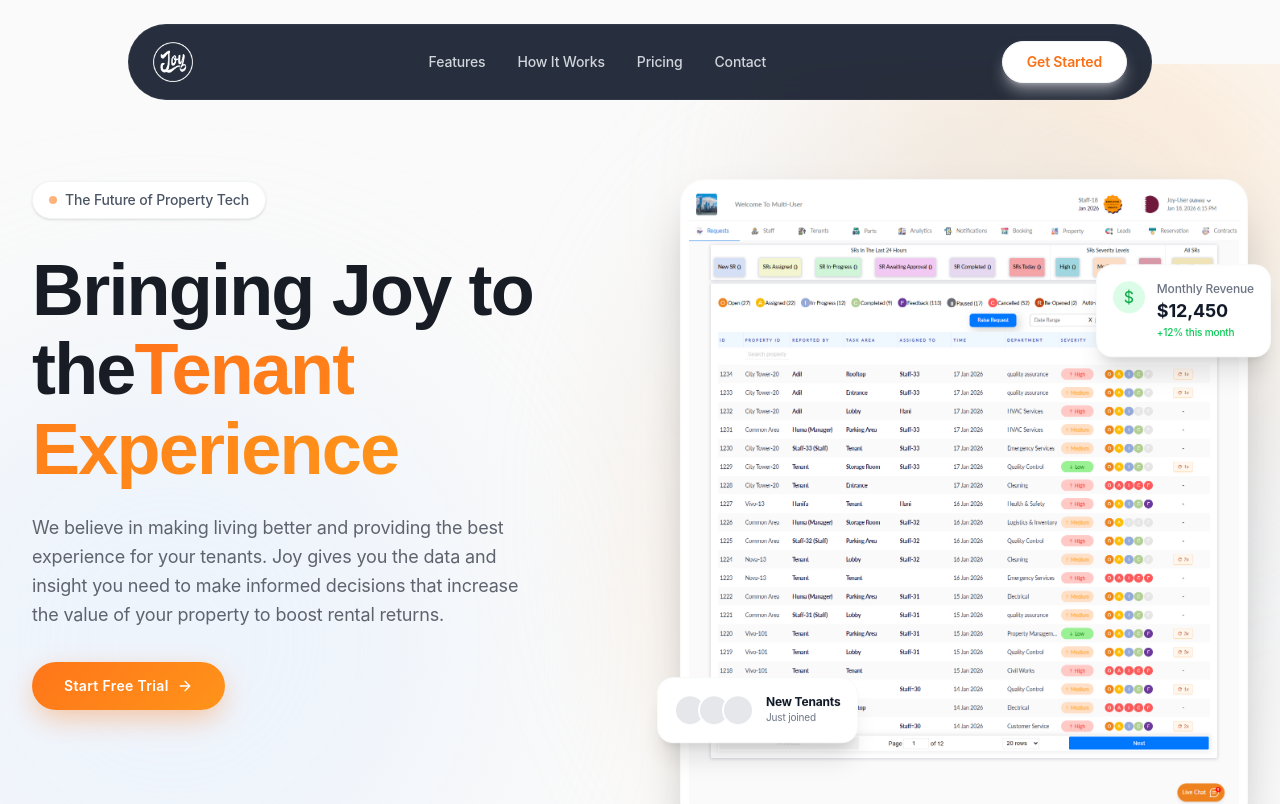
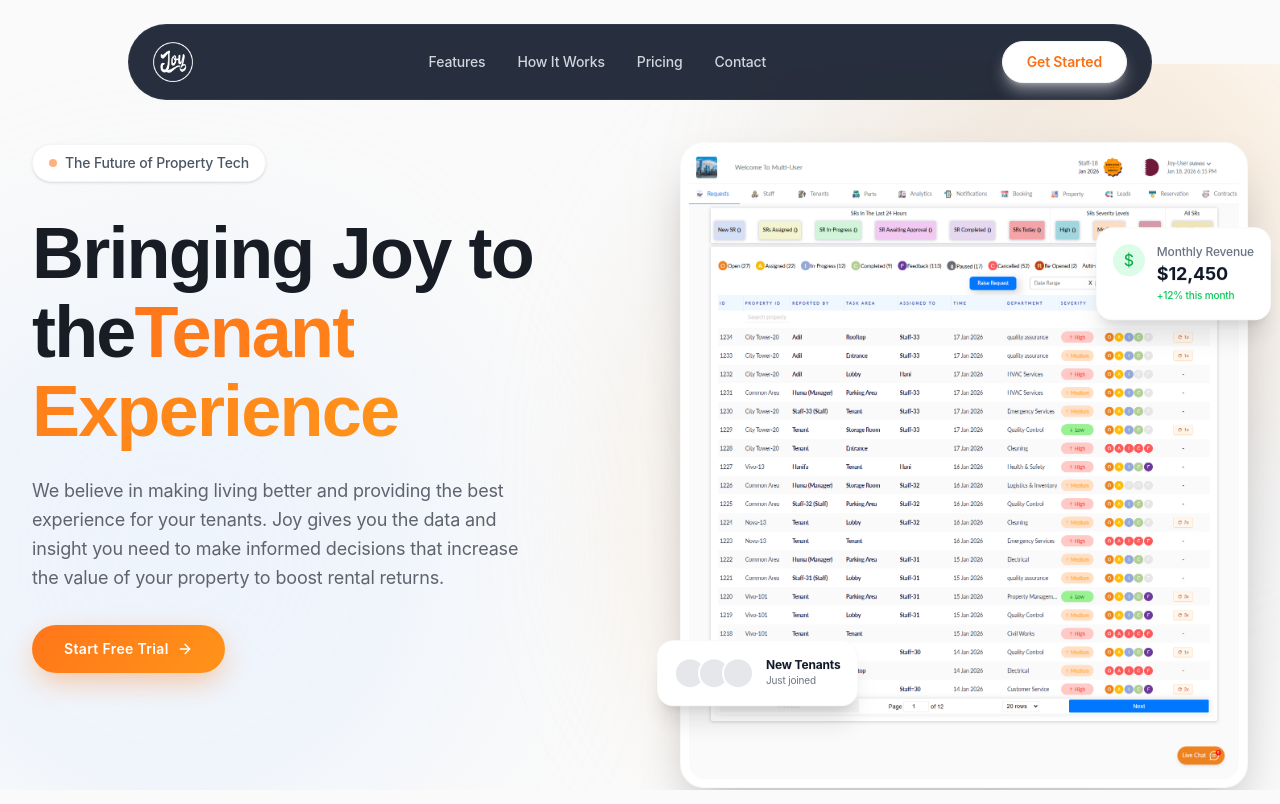
Before and after one commit to ArsalanAteeq11/joyapp-landingpage, a React (Vite) app: page / in a window 1280 px wide. Shown: the top 804 px of the page. Built offline with nearby package versions, Linux system fonts and the light colour scheme.

Commit message:
feat: add new ContactSection and HeroSection components.

```diff
--- a/src/components/ContactSection.tsx
+++ b/src/components/ContactSection.tsx
@@ -1,12 +1,11 @@
 import { useState } from "react";
 import { motion } from "framer-motion";
-import { Send, MapPin, Phone, Mail, Linkedin, Twitter, TwitterIcon, X, XCircle, TwitchIcon, LucideTwitter, Instagram, LinkedinIcon, Facebook } from "lucide-react";
+import { Send, MapPin, Mail, Linkedin, Instagram, Facebook } from "lucide-react";
 
 const ContactSection = () => {
   const [formData, setFormData] = useState({
     name: "",
     email: "",
-    company: "",
     message: "",
   });
 
--- a/src/components/HeroSection.tsx
+++ b/src/components/HeroSection.tsx
@@ -1,9 +1,9 @@
 import { motion } from "framer-motion";
-import { ArrowRight, CheckCircle2, PlayCircle } from "lucide-react";
+import { ArrowRight } from "lucide-react";
 
 const HeroSection = () => {
   return (
-    <section className="relative min-h-screen flex items-center pt-20 overflow-hidden bg-background mt-16">
+    <section className="relative flex items-center pt-20 overflow-hidden bg-background mt-16">
       {/* Abstract Background Elements */}
       <div className="absolute inset-0 overflow-hidden pointer-events-none">
         <div className="absolute top-[-10%] right-[-5%] w-[500px] h-[500px] bg-orange-200/40 rounded-full blur-[100px] animate-float-delayed" />
```
